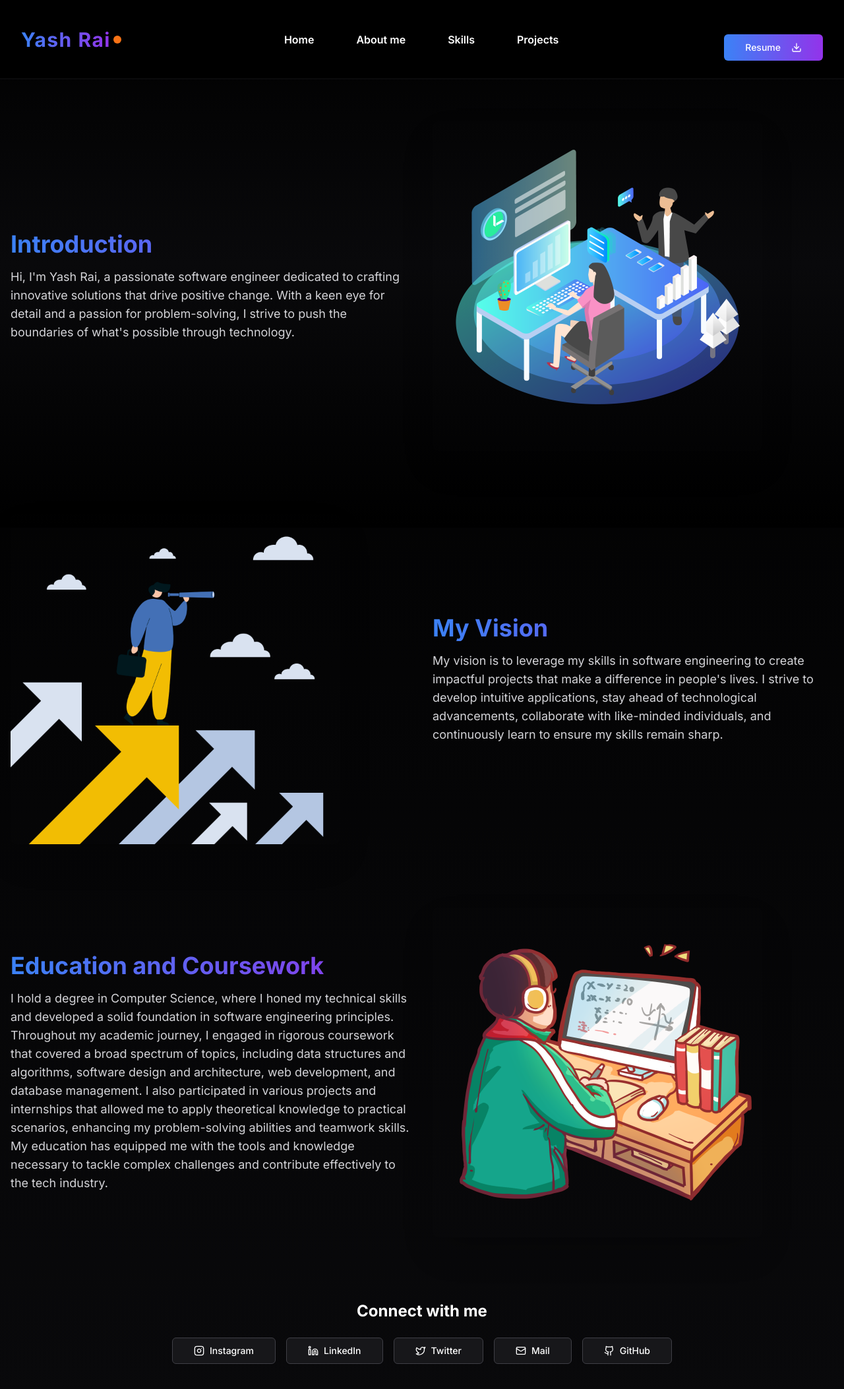
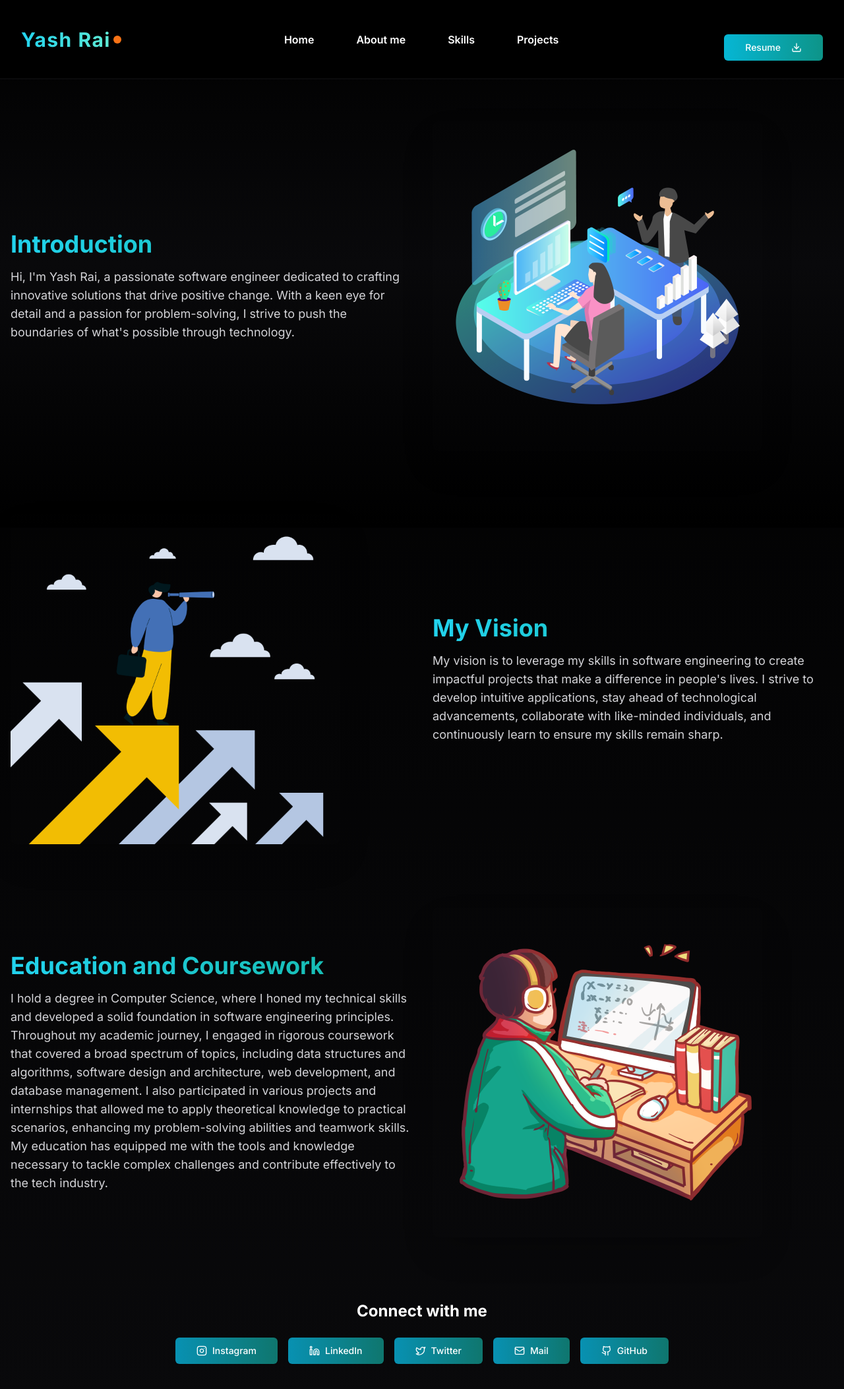
Before and after one commit to yasshrai/portfolio, a Next.js app: page /about in a window 1280 px wide. Shown: the top 2106 px of the page at 66% size. Built offline with nearby package versions, Linux system fonts and the light colour scheme.

Commit message:
change some text color

```diff
--- a/src/app/about/page.tsx
+++ b/src/app/about/page.tsx
@@ -63,7 +63,7 @@ export default function About() {
             className="mb-24 flex flex-col md:flex-row items-center justify-between gap-8"
           >
             <div className={`w-full md:w-1/2 ${index % 2 === 1 ? "md:order-2" : ""}`}>
-              <h2 className="text-3xl md:text-4xl font-bold mb-4 bg-gradient-to-r from-blue-500 to-purple-600 text-transparent bg-clip-text">
+              <h2 className="text-3xl md:text-4xl font-bold mb-4 bg-gradient-to-r  from-cyan-400 to-teal-500  text-transparent bg-clip-text">
                 {section.title}
               </h2>
               <p className="text-lg text-zinc-300">{section.content}</p>
@@ -93,7 +93,7 @@ export default function About() {
                 key={link.name}
                 variant="outline"
                 size="lg"
-                className="bg-zinc-800/50 hover:bg-zinc-700/50 text-white border-zinc-700"
+                className="bg-gradient-to-r from-cyan-600 to-teal-700 text-white border-none hover:opacity-90"
                 asChild
               >
                 <Link href={link.href} className="flex items-center gap-2">
@@ -101,6 +101,7 @@ export default function About() {
                   <span className="hidden md:inline">{link.name}</span>
                 </Link>
               </Button>
+
             ))}
           </div>
         </motion.footer>
--- a/src/app/components/NavBar.tsx
+++ b/src/app/components/NavBar.tsx
@@ -26,7 +26,7 @@ export default function Navbar() {
           transition={{ delay: 0.2 }}
           className="flex items-center"
         >
-          <h1 className="font-bold tracking-wider text-3xl bg-gradient-to-r from-blue-500 to-purple-600 text-transparent bg-clip-text">
+          <h1 className="font-bold tracking-wider text-3xl bg-gradient-to-r from-cyan-400 to-teal-300 text-transparent bg-clip-text">
             Yash Rai
           </h1>
           <span className="h-3 w-3 rounded-full bg-orange-500 relative top-0 left-1"></span>
@@ -47,7 +47,7 @@ export default function Navbar() {
               key={name}
               href={`/${route}`}
               onClick={handleChange}
-              className="py-3 px-4 hover:bg-zinc-800/50 flex items-center justify-center font-semibold transition duration-300 ease-in-out"
+              className="py-3 px-4 hover:bg-neutral-900 rounded-lg flex items-center justify-center font-semibold transition duration-300 ease-in-out"
             >
               {name}
             </Link>
@@ -65,7 +65,7 @@ export default function Navbar() {
             asChild
             variant="secondary"
             size="lg"
-            className="mt-6 bg-gradient-to-r from-blue-500 to-purple-600 text-white hover:opacity-90"
+            className="mt-6 bg-gradient-to-r from-cyan-500 to-teal-600 text-white hover:opacity-90"
           >
             <Link href="/yashrai_resume.pdf" target="_blank">
               Resume <Download className="ml-2" size={20} />
@@ -110,7 +110,7 @@ export default function Navbar() {
             <Button
               asChild
               variant="secondary"
-              className="m-4 bg-gradient-to-r from-blue-500 to-purple-600 text-white hover:opacity-90"
+              className="m-4 bg-gradient-to-r  from-cyan-400 to-teal-500 text-white hover:opacity-90"
             >
               <Link href="/yashrai_resume.pdf" target="_blank" onClick={handleChange}>
                 Resume
--- a/src/app/page.tsx
+++ b/src/app/page.tsx
@@ -216,7 +216,7 @@ export default function Home() {
               <Button
                 asChild
                 size="lg"
-                className="bg-gradient-to-r from-blue-500 to-purple-600 hover:from-blue-600 hover:to-purple-700 text-white border-0"
+                className="bg-gradient-to-r from-cyan-400 to-teal-500 hover:opacity-90 text-white border-0"
               >
                 <Link href="/project" className="hover:text-white">
                   View My Projects <ArrowRight className="ml-2" />
--- a/src/app/project/page.tsx
+++ b/src/app/project/page.tsx
@@ -48,7 +48,7 @@ const projects = [
 export default function Project() {
   return (
     <main className="flex flex-col w-screen min-h-screen bg-gradient-to-b from-black to-zinc-950 text-white overflow-hidden">
-       {/* Background gradients */}
+      {/* Background gradients */}
       <div className="pointer-events-none fixed inset-0">
         <div className="absolute inset-0 bg-gradient-to-b from-black via-zinc-950 to-black" />
         <div className="absolute right-0 top-0 h-[500px] w-[500px] bg-white/2 blur-[120px]" />
@@ -65,7 +65,7 @@ export default function Project() {
             initial={{ y: -20, opacity: 0 }}
             animate={{ y: 0, opacity: 1 }}
             transition={{ delay: 0.2, duration: 0.8 }}
-            className="text-4xl md:text-5xl font-bold text-center mb-12 bg-gradient-to-r from-blue-500 to-purple-600 text-transparent bg-clip-text"
+            className="text-4xl md:text-5xl font-bold text-center mb-12 bg-gradient-to-r  from-cyan-400 to-teal-500 text-transparent bg-clip-text"
           >
             My Projects
           </motion.h1>
--- a/src/app/skills/page.tsx
+++ b/src/app/skills/page.tsx
@@ -45,7 +45,7 @@ export default function Skills() {
             initial={{ y: -20, opacity: 0 }}
             animate={{ y: 0, opacity: 1 }}
             transition={{ delay: 0.2, duration: 0.8 }}
-            className="text-4xl md:text-5xl font-bold text-center mb-12 bg-gradient-to-r from-blue-500 to-purple-600 text-transparent bg-clip-text"
+            className="text-4xl md:text-5xl font-bold text-center mb-12 bg-gradient-to-r  from-cyan-400 to-teal-500  text-transparent bg-clip-text"
           >
             My Skills
           </motion.h1>
```
